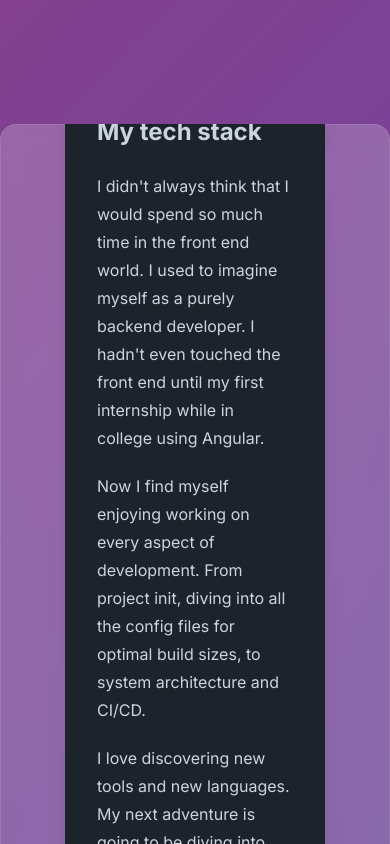
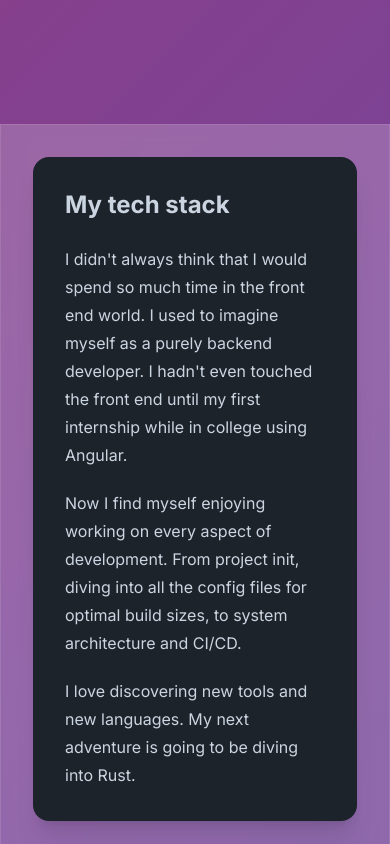
Before and after one commit to dosmond/danstack, a Next.js app: page / in a window 390 px wide. Shown: the part 720-1564 px from the top of the page. Built offline with nearby package versions, Linux system fonts and the light colour scheme.

Commit message:
Fix responsiveness for tech stack page

```diff
--- a/app/globals.css
+++ b/app/globals.css
@@ -28,7 +28,7 @@ body {
 }
 
 .glass-panel {
-  --border-radius: 16px;
+  --border-radius: 0px;
 
   color: #fff;
   background-color: rgba(255, 255, 255, 0.2);
--- a/components/techstack/Stack.tsx
+++ b/components/techstack/Stack.tsx
@@ -71,11 +71,11 @@ export const TechStack = forwardRef((_, ref: ForwardedRef<HTMLDivElement>) => {
     <section
       ref={ref}
       id="stack"
-      className="h-[110vh] w-full flex relative top-clip"
+      className="h-fit lg:h-[110vh] w-full flex relative top-clip"
     >
       <div
         className={clsx(
-          "h-full w-full glass-panel p-16 flex gap-8 pb-[20vh] flex-col lg:flex-row lg:items-center "
+          "h-full w-full glass-panel p-8 flex gap-8 pb-[20vh] flex-col lg:flex-row lg:items-center lg:p-16 "
         )}
       >
         <div className="h-full w-full flex flex-col justify-center items-center gap-8">
--- a/components/techstack/StackIcon.tsx
+++ b/components/techstack/StackIcon.tsx
@@ -15,7 +15,7 @@ export const StackIcon = ({
     <motion.div layout className="avatar">
       <div
         className={clsx(
-          "w-32 h-32 rounded-md shadow-xl",
+          "w-32 h-32 lg:h-128 lg:w-128 rounded-md shadow-xl",
           backdrop && "bg-base-100 m-[-8px]"
         )}
       >
```
